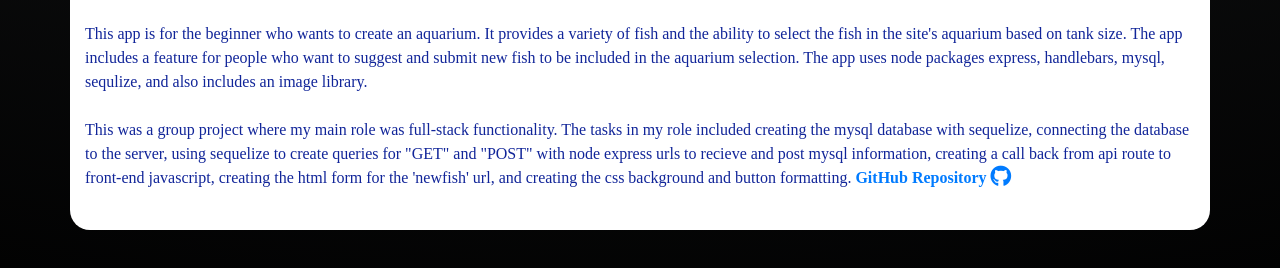
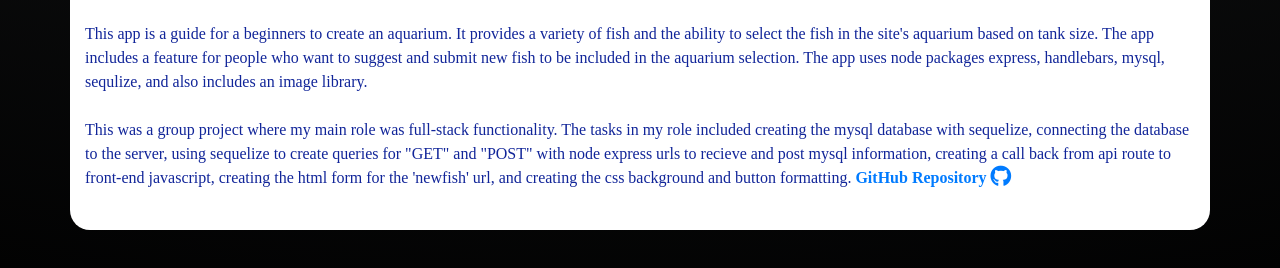
Before and after one commit to garizpe9/FullstackPortfolio, a website: page public/portfolio.html in a window 1280 px wide. Shown: the part 5574-5842 px from the top of the page. Drawn offline with nearby package versions, Linux system fonts and the light colour scheme.

Commit message:
Update portfolio.html

```diff
--- a/public/portfolio.html
+++ b/public/portfolio.html
@@ -149,7 +149,7 @@
             </a>
           </div>
         </div>
-        <p class="card-text"><br> This app is for the beginner who wants to create an aquarium. It provides a variety of fish and the ability to select the fish in the site's aquarium based on tank size.
+        <p class="card-text"><br> This app is a guide for a beginners to create an aquarium. It provides a variety of fish and the ability to select the fish in the site's aquarium based on tank size.
           The app includes a feature for people who want to suggest and submit new fish to be included in the aquarium selection. The app uses node packages express, handlebars, mysql, sequlize, and also includes an image library.<br>
           <br> This was a group project where my main role was full-stack functionality.  The tasks in my role included creating the mysql database with sequelize, connecting the database to the server, using sequelize to create queries for "GET" and "POST" with node express urls to recieve and post mysql information, creating a call back from api route to front-end javascript, creating the html form for the 'newfish' url, and creating the css background and button formatting.<a href=https://github.com/garizpe9/Aquarium4noobs target="_blank"><b> GitHub
             Repository <i class="fab fa-github fa-lg"></i></a></p><br></b>
```
